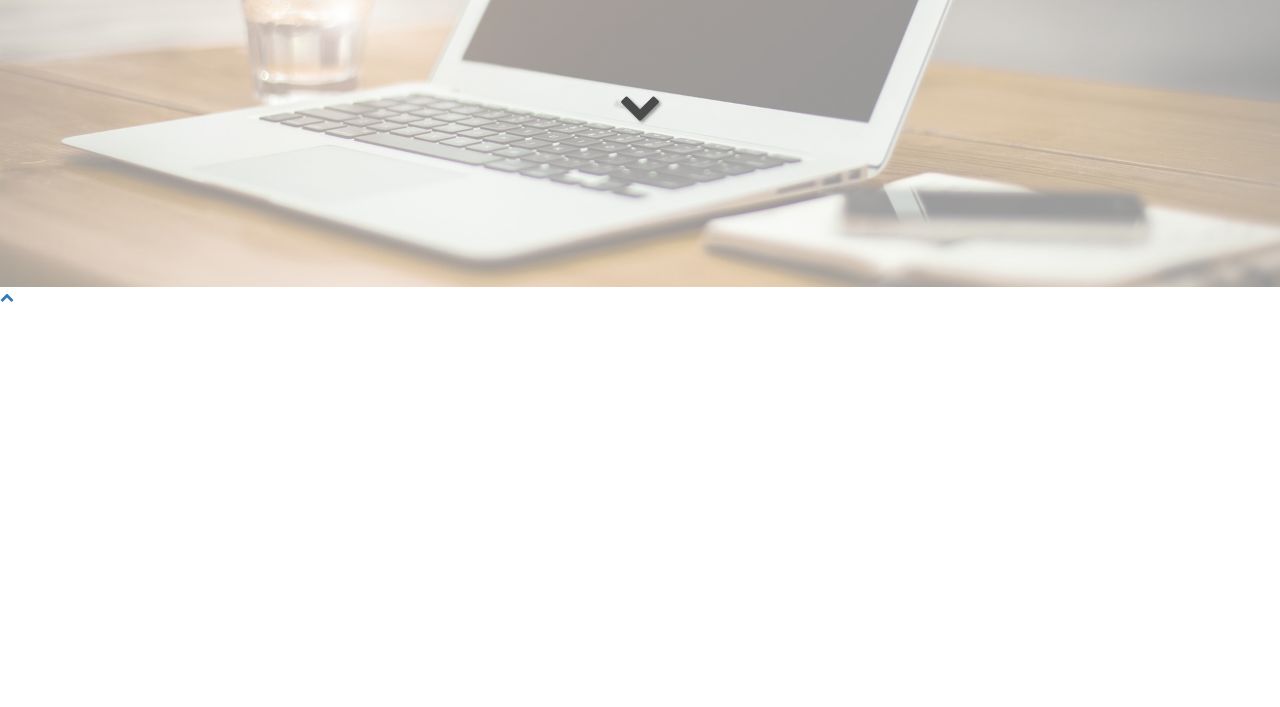
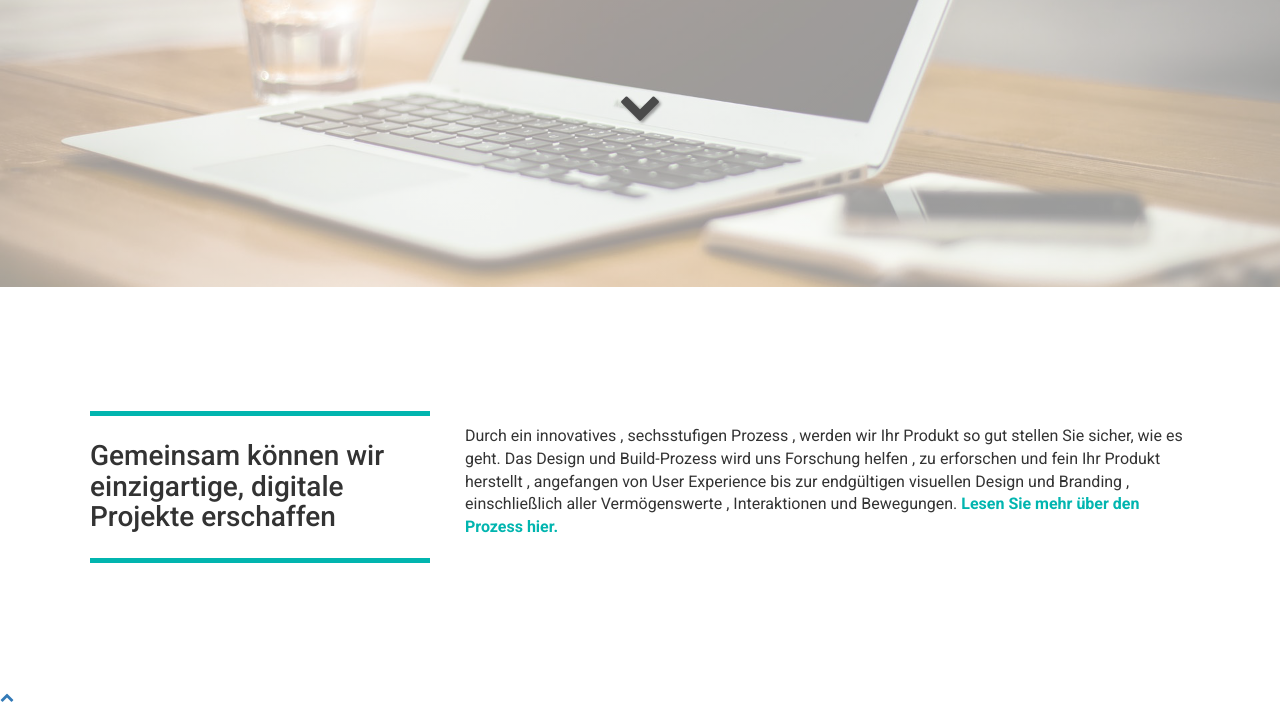
Before and after one commit to KevinSchmitt91/MyNewWebsite, a plain HTML site: page index.html in a window 1280 px wide. Shown: the part 523-1230 px from the top of the page. Before the commit the page ends 830 px from the top, so only its background shows below. Drawn offline with nearby package versions, Linux system fonts and the light colour scheme.

Commit message:
added page-intro + style

```diff
--- a/assets/css/custom.css
+++ b/assets/css/custom.css
@@ -22,6 +22,26 @@ body {
 	height: 100%;
 }
 
+h3 {
+	font-size: 28px;
+	margin: 10px 5px;
+}
+
+p {
+	font-size: 16px;
+}
+
+.content-wrapper {
+	min-height: 400px;
+	background-color: white;
+	display: table;
+}
+
+.content {
+	display: table-cell;
+	vertical-align: middle;
+}
+
 /** GLOBALS **/
 .btn-primary {
 	border-radius: 0%;
@@ -41,6 +61,32 @@ body {
 	background-color: #4A4A4A;
 	transition: background-color .3s;
 	-webkit-transition: background-color .3s;
+}
+
+.divider-primary {
+	background-color: #01B5AF;
+	height: 5px;
+	margin: 10px 5px;
+}
+
+.link {
+	font-weight: 700;
+	font-style: normal;
+	color: #01B5AF;
+	transition: color .3s;
+	-webkit-transition: color .3s;
+}
+
+.link:hover {
+	text-decoration: none;
+	color: #4A4A4A;
+	transition: color .3s;
+	-webkit-transition: color .3s;
+}
+
+.link:focus {
+	text-decoration: none;
+	color: #4A4A4A;
 }
 
 
@@ -186,6 +232,12 @@ body {
 	-webkit-transition: color .3s;
 }
 
+/** Page-Intro **/
+#page-intro h3 {
+	margin: 25px 5px;
+}
+
+
 /** ANIMATION **/
 
 @-webkit-keyframes bounce {
--- a/index.html
+++ b/index.html
@@ -104,6 +104,29 @@
       </div> <!-- hero-wrapper -->
     </section><!-- Hero -->
 
+    <!-- Page-Intro -->
+    <section id="page-intro">
+      <div class="container">
+        <div class="content-wrapper">
+              <div class="content col-sm-4" style="float: none">
+                <div class="divider-primary"></div>
+                <h3>Gemeinsam können wir
+  einzigartige, digitale
+  Projekte erschaffen</h3>
+                <div class="divider-primary"></div>
+              </div>
+              <div class="content col-sm-8" style="float: none">
+                  <p>
+                    Durch ein innovatives , sechsstufigen Prozess , werden wir Ihr Produkt so gut stellen Sie sicher, wie es geht.
+  Das Design und Build-Prozess wird uns Forschung helfen , zu erforschen und fein Ihr Produkt herstellt ,
+  angefangen von User Experience bis zur endgültigen visuellen Design und Branding , einschließlich aller
+  Vermögenswerte , Interaktionen und Bewegungen. <a href="#" class="link">Lesen Sie mehr über den Prozess hier.</a>
+                  </p>
+              </div>
+        </div><!-- content-wrapper -->
+      </div><!-- container -->
+    </section><!-- page-intro -->
+
 		<a class="back-to-top page-scroll" href="#page-header"><i class="fa fa-chevron-up"></i></a>
 
 		<!-- BOOTSTRAP CORE JAVASCRIPT -->
```
